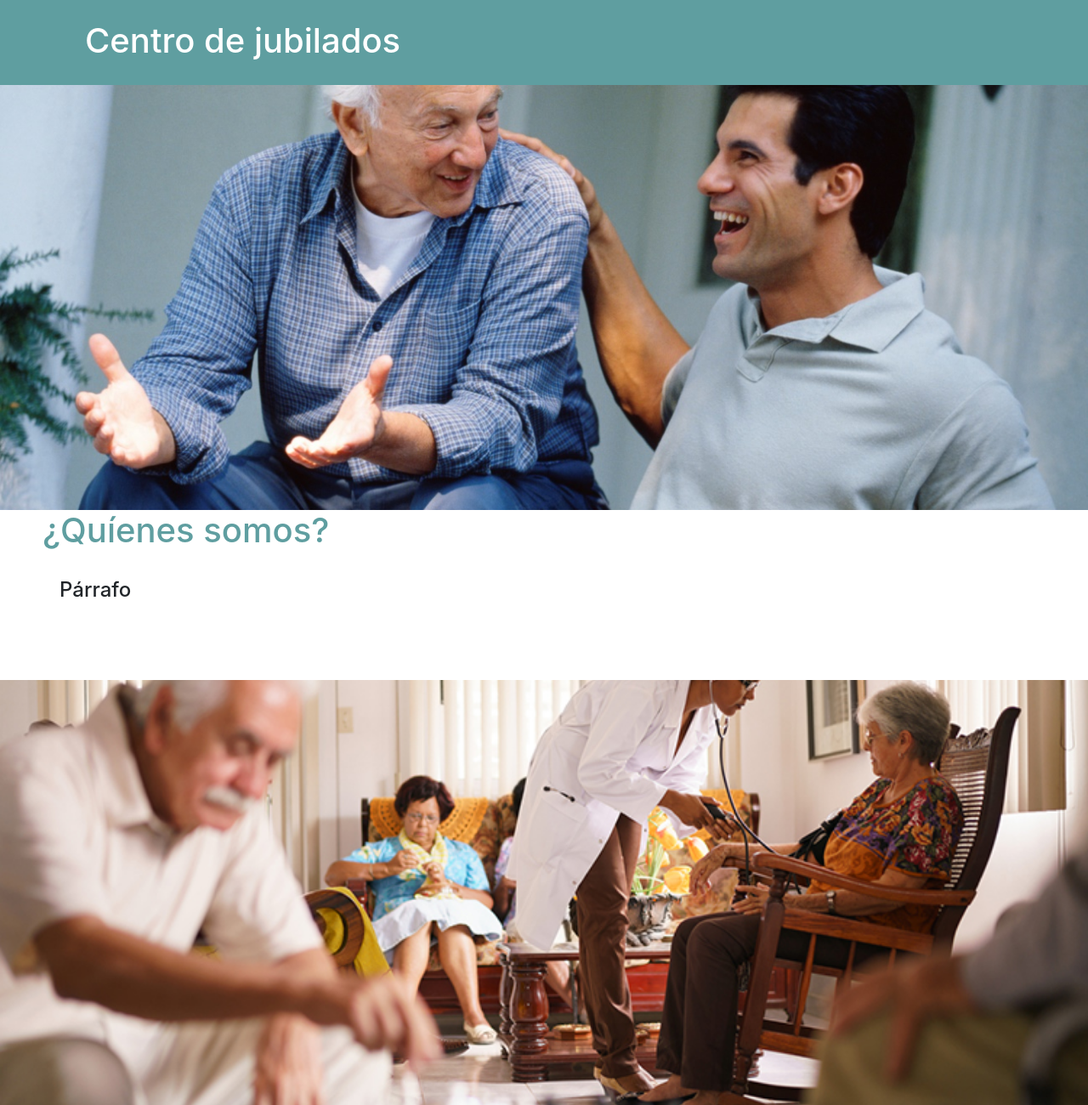
After one commit to tobiasjpalacios/FAT2018, a Django app: page / in a window 1280 px wide. The commit adds this page. Shown: the whole page at 85% size. Run offline with Django 3.2, Linux system fonts and the light colour scheme; some libraries are stand-ins or nearby versions.

Commit message:
Se creó un boceto del html 'main' para luego colocar imágenes y descripción de la residencia con la que trabajamos.

```diff
--- a/main/templates/index.html
+++ /dev/null
@@ -1 +0,0 @@
-{% extends 'mainBase.html' %}
--- /dev/null
+++ b/main/templates/main.html
@@ -0,0 +1,33 @@
+{% extends 'mainBase.html' %}
+{% load static %}
+
+{% block imports %}
+<link rel="stylesheet" type="text/css" href="{% static 'css/style.css' %}">
+{% endblock imports %}
+
+{% block title %}
+Centro de jubilados
+{% endblock title %}
+
+{% block body %}
+<div style="height:100px;background-color:cadetblue;">
+<br>
+<h1 style="color:white; margin-left: 100px">Centro de jubilados</h1>
+</div>
+
+<div class="parallax" id="parallax1"></div>
+
+<div style="height:200px;background-color:white;">
+<h1 style="color:cadetblue; margin-left:50px">¿Quíenes somos?</h1>
+<br>
+<h4 style="margin-left:70px">Párrafo</h4>
+</div>
+
+<div class="parallax" id="parallax2"></div>
+
+<script>
+$("#parallax1").css('background-image', 'url("{% static "img/anciano.jpg" %}")')
+$("#parallax2").css('background-image', 'url("{% static "img/residenciamayores.jpg" %}")')
+
+</script>
+{% endblock body %}
--- a/static/css/style.css
+++ b/static/css/style.css
@@ -19,3 +19,17 @@ body {
 .form-control {
     width: 400px;
 }
+
+.parallax {
+    /* The image used */
+    background-image: ;
+
+    /* Set a specific height */
+    min-height: 500px;
+
+    /* Create the parallax scrolling effect */
+    background-attachment: fixed;
+    background-position: center;
+    background-repeat: no-repeat;
+    background-size: cover;
+}
```
Also changed, not shown: static/img/anciano.jpg (added), static/img/residenciamayores.jpg (added).
